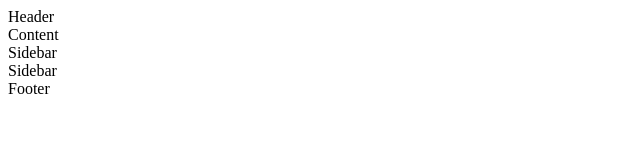
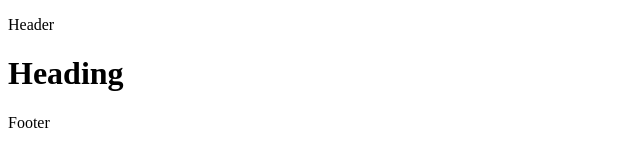
Before and after one commit to srdtrk/meta-frontend-course-4, a plain HTML site: page index.html in a window 1280 px wide. Shown: the whole page, without its empty margins (0-640 px from the left). Drawn offline with Linux system fonts and the light colour scheme.

Commit message:
restarted the project with the barebones layout

```diff
--- a/index.html
+++ b/index.html
@@ -1,19 +1,50 @@
 <!DOCTYPE html>
-
 <html lang="en">
   <head>
-    <meta charset="utf-8" />
+    <meta charset="UTF-8" />
     <meta name="viewport" content="width=device-width, initial-scale=1.0" />
-    <link rel="stylesheet" href="styles.css" />
+
+    <title>Bare Bones Layout</title>
+    <meta name="description" content="A brief description" />
+    <meta name="author" content="Your Site Name" />
+
+    <!-- Open Graph Protocol -->
+    <!--
+  <meta property="og:title" content="A brief description">
+  <meta property="og:type"  content="website">
+  <meta property="og:url"   content="https://www.mysite">
+  <meta property="og:description" content="A brief description">
+  <meta property="og:image" content="image.png">
+  -->
+
+    <!--
+  <link rel="icon" href="/favicon.ico">
+  <link rel="icon" href="/favicon.svg" type="image/svg+xml">
+  <link rel="apple-touch-icon" href="/apple-touch-icon.png">
+  -->
+
+    <!-- Include your CSS files here -->
+    <link rel="stylesheet" href="css/styles.css" />
   </head>
 
   <body>
-    <div class="container">
-      <header class="header">Header</header>
-      <main class="main">Content</main>
-      <div class="sidebar left">Sidebar</div>
-      <div class="sidebar right">Sidebar</div>
-      <footer class="footer">Footer</footer>
-    </div>
+    <header>
+      <!-- Add your website name or logo here -->
+      <p>Header</p>
+    </header>
+    <nav>
+      <!-- Add your website navigation here -->
+    </nav>
+    <main>
+      <!-- Add your main content here -->
+      <h1>Heading</h1>
+    </main>
+    <footer>
+      <!-- Add copyright notices and other footer content here -->
+      <p>Footer</p>
+    </footer>
+
+    <!-- Include your JavaScript files here -->
+    <script src="js/scripts.js"></script>
   </body>
 </html>
```
Also changed, not shown: css/styles.css (added), js/scripts.js (added).
